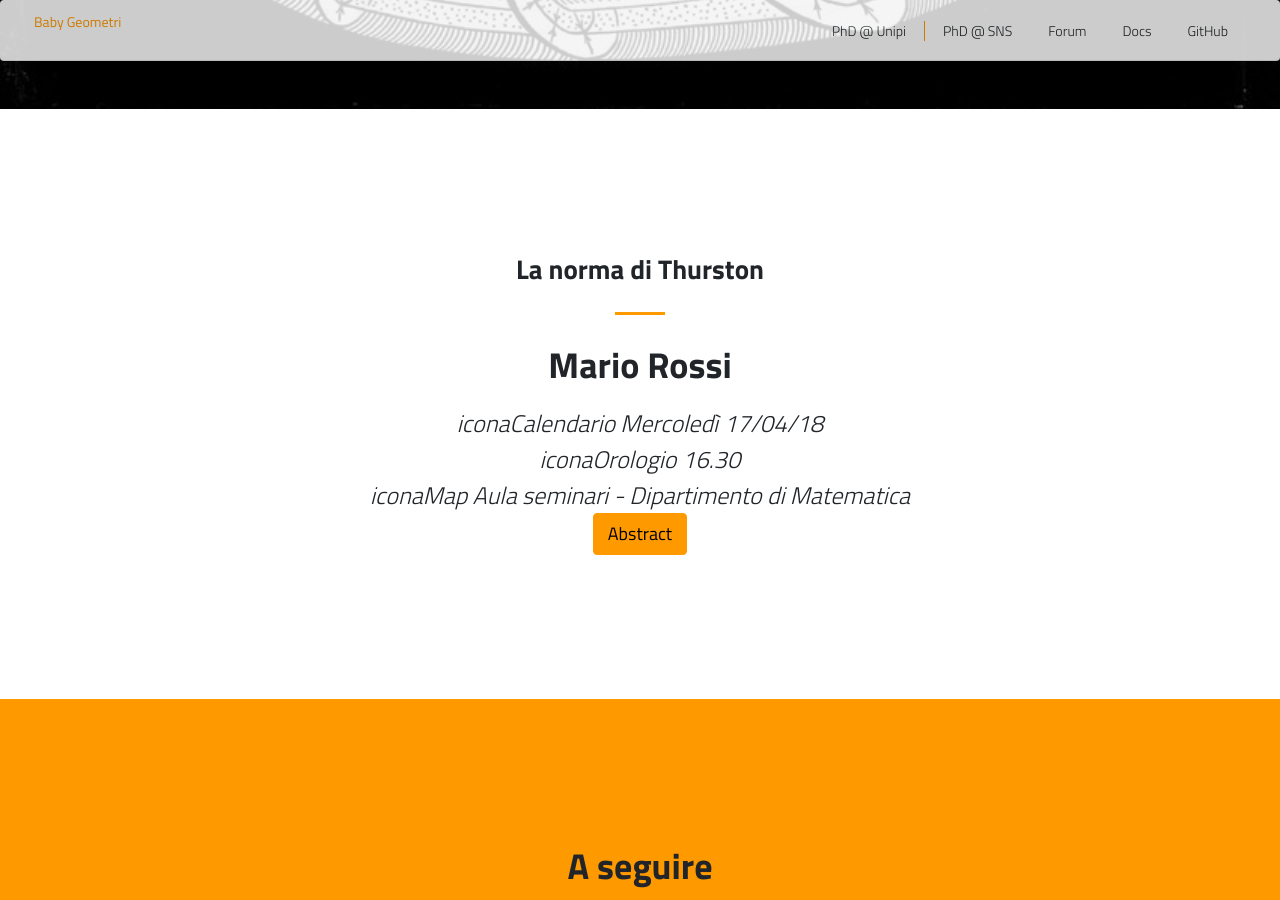
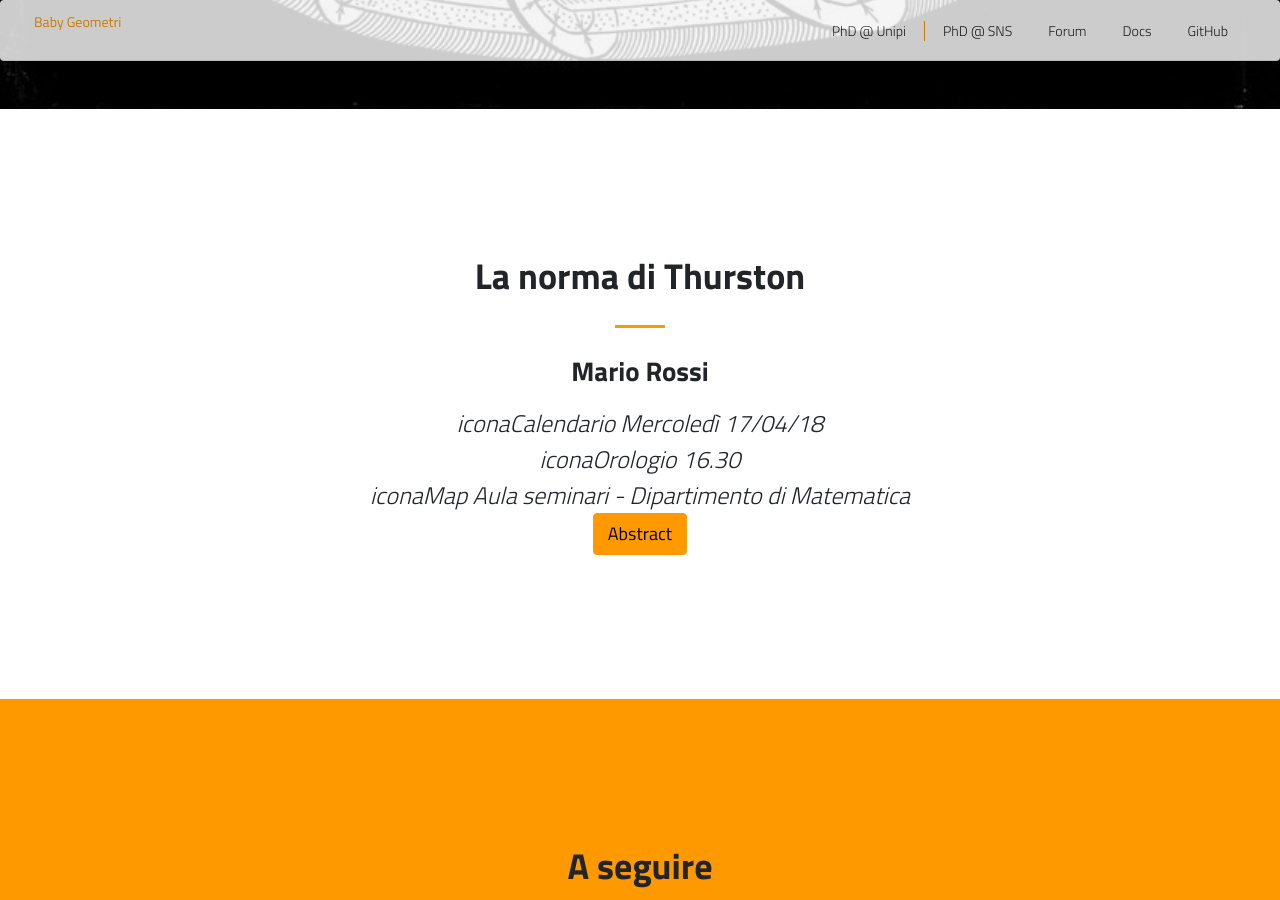
Before and after one commit to baby-geometri/baby-geometri.github.io, a Jekyll site: the page built from index.md, in a window 1280 px wide and 900 px high, scrolled down 791 px. Built offline with Jekyll 4.4.1, drawn with Linux system fonts in a browser that asks for light colours; nearby versions of some CDN libraries.

Commit message:
Update default.html

```diff
--- a/_layouts/default.html
+++ b/_layouts/default.html
@@ -64,9 +64,9 @@
     <div class="container">
     <div class="row">
       <div class="col-lg-12 text-center">
-        <h3 class="section-heading">{{ site.data.content.whitepaper.title }}</h3>
+        <h2 class="section-heading">{{ site.data.content.whitepaper.title }}</h2>
         <hr class="my-4">
-	      <h2 <p>{{ site.data.content.whitepaper.speaker }}</p> </h2>
+	      <h3 <p>{{ site.data.content.whitepaper.speaker }}</p> </h3>
       </div>
     </div>
   </div>
```
